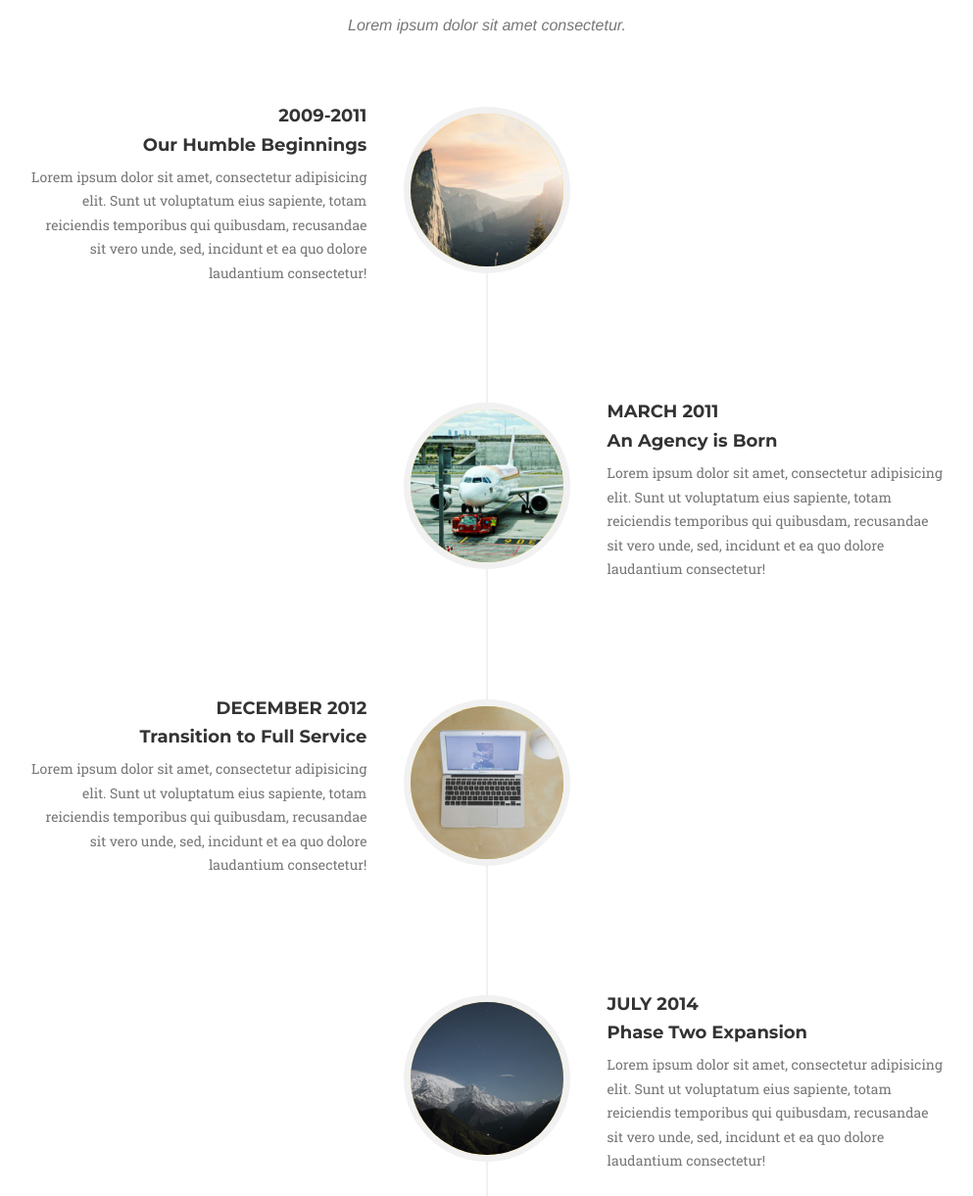
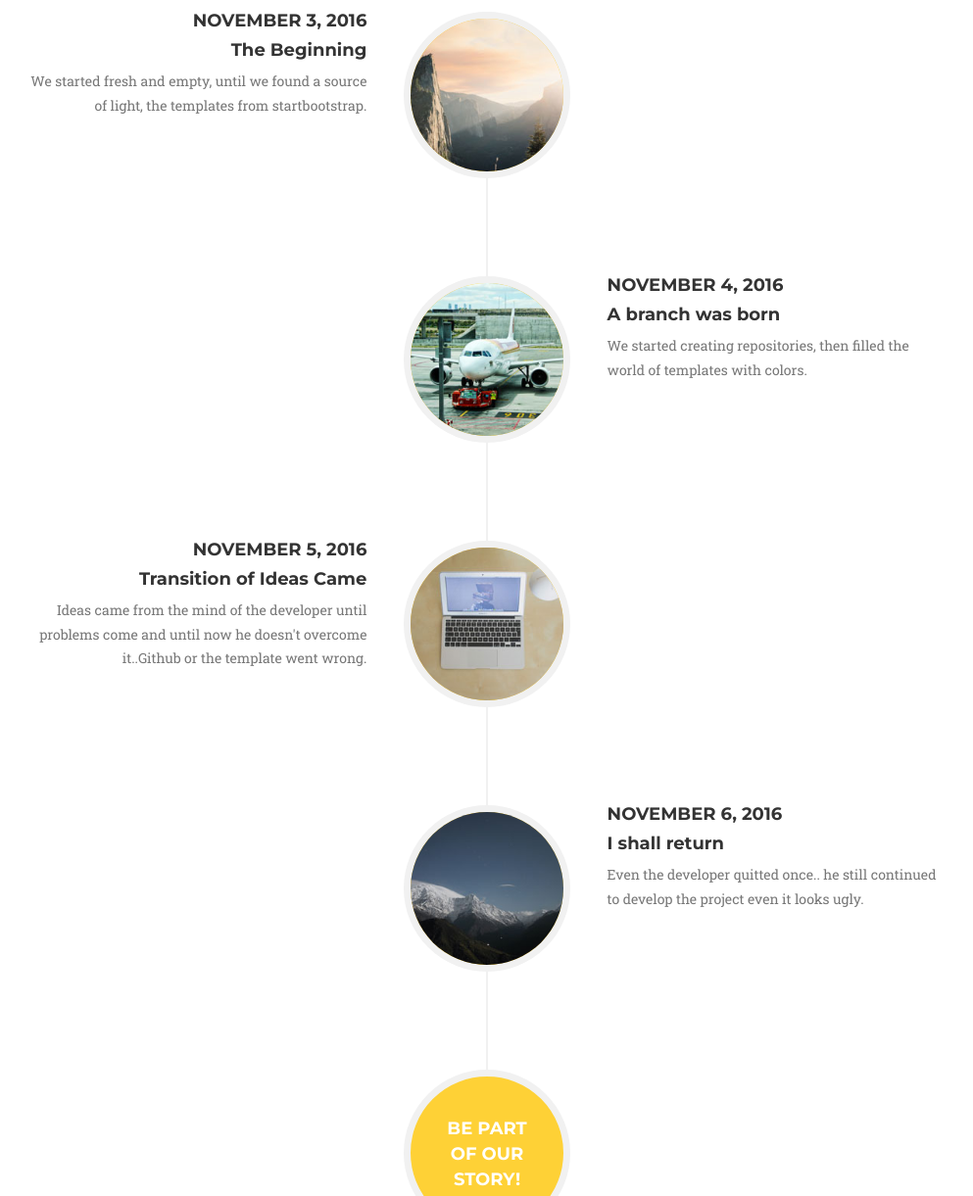
Before and after one commit to SherwinBayanin/bayaninonepage, a website: page index.html in a window 1280 px wide. Shown: the part 2143-3364 px from the top of the page at 98% size, without its empty margins (143-1136 px from the left). Drawn offline with nearby package versions, Linux system fonts and the light colour scheme; a web font is replaced by a local one.

Commit message:
Add files via upload

```diff
--- a/index.html
+++ b/index.html
@@ -178,7 +178,6 @@
             <div class="row">
                 <div class="col-lg-12 text-center">
                     <h2 class="section-heading">About</h2>
-                    <h3 class="section-subheading text-muted">Lorem ipsum dolor sit amet consectetur.</h3>
                 </div>
             </div>
             <div class="row">
@@ -190,11 +189,11 @@
                             </div>
                             <div class="timeline-panel">
                                 <div class="timeline-heading">
-                                    <h4>2009-2011</h4>
-                                    <h4 class="subheading">Our Humble Beginnings</h4>
+                                    <h4>November 3, 2016</h4>
+                                    <h4 class="subheading">The Beginning</h4>
                                 </div>
                                 <div class="timeline-body">
-                                    <p class="text-muted">Lorem ipsum dolor sit amet, consectetur adipisicing elit. Sunt ut voluptatum eius sapiente, totam reiciendis temporibus qui quibusdam, recusandae sit vero unde, sed, incidunt et ea quo dolore laudantium consectetur!</p>
+                                    <p class="text-muted">We started fresh and empty, until  we found a source of light, the templates from startbootstrap.</p>
                                 </div>
                             </div>
                         </li>
@@ -204,11 +203,11 @@
                             </div>
                             <div class="timeline-panel">
                                 <div class="timeline-heading">
-                                    <h4>March 2011</h4>
-                                    <h4 class="subheading">An Agency is Born</h4>
+                                    <h4>November 4, 2016</h4>
+                                    <h4 class="subheading">A branch was born </h4>
                                 </div>
                                 <div class="timeline-body">
-                                    <p class="text-muted">Lorem ipsum dolor sit amet, consectetur adipisicing elit. Sunt ut voluptatum eius sapiente, totam reiciendis temporibus qui quibusdam, recusandae sit vero unde, sed, incidunt et ea quo dolore laudantium consectetur!</p>
+                                    <p class="text-muted">We started creating repositories, then filled the world of templates with colors.</p>
                                 </div>
                             </div>
                         </li>
@@ -218,11 +217,11 @@
                             </div>
                             <div class="timeline-panel">
                                 <div class="timeline-heading">
-                                    <h4>December 2012</h4>
-                                    <h4 class="subheading">Transition to Full Service</h4>
+                                    <h4>November 5, 2016</h4>
+                                    <h4 class="subheading">Transition of Ideas Came</h4>
                                 </div>
                                 <div class="timeline-body">
-                                    <p class="text-muted">Lorem ipsum dolor sit amet, consectetur adipisicing elit. Sunt ut voluptatum eius sapiente, totam reiciendis temporibus qui quibusdam, recusandae sit vero unde, sed, incidunt et ea quo dolore laudantium consectetur!</p>
+                                    <p class="text-muted">Ideas came from the mind of the developer until problems come and until now he doesn't overcome it..Github or the template went wrong.</p>
                                 </div>
                             </div>
                         </li>
@@ -232,11 +231,11 @@
                             </div>
                             <div class="timeline-panel">
                                 <div class="timeline-heading">
-                                    <h4>July 2014</h4>
-                                    <h4 class="subheading">Phase Two Expansion</h4>
+                                    <h4>November 6, 2016</h4>
+                                    <h4 class="subheading">I shall return</h4>
                                 </div>
                                 <div class="timeline-body">
-                                    <p class="text-muted">Lorem ipsum dolor sit amet, consectetur adipisicing elit. Sunt ut voluptatum eius sapiente, totam reiciendis temporibus qui quibusdam, recusandae sit vero unde, sed, incidunt et ea quo dolore laudantium consectetur!</p>
+                                    <p class="text-muted">Even the developer quitted once..  he still continued to develop the project even it looks ugly.</p>
                                 </div>
                             </div>
                         </li>
@@ -258,16 +257,16 @@
         <div class="container">
             <div class="row">
                 <div class="col-lg-12 text-center">
-                    <h2 class="section-heading">Our Amazing Team</h2>
-                    <h3 class="section-subheading text-muted">Lorem ipsum dolor sit amet consectetur.</h3>
+                    <h2 class="section-heading">Our Team</h2>
+                    <h3 class="section-subheading text-muted">We've been together within 5 days.</h3>
                 </div>
             </div>
             <div class="row">
                 <div class="col-sm-4">
                     <div class="team-member">
                         <img src="img/team/1.jpg" class="img-responsive img-circle" alt="">
-                        <h4>Kay Garland</h4>
-                        <p class="text-muted">Lead Designer</p>
+                        <h4>Sherwin Bayanin</h4>
+                        <p class="text-muted">The Boss</p>
                         <ul class="list-inline social-buttons">
                             <li><a href="#"><i class="fa fa-twitter"></i></a>
                             </li>
@@ -282,7 +281,7 @@
                     <div class="team-member">
                         <img src="img/team/2.jpg" class="img-responsive img-circle" alt="">
                         <h4>Larry Parker</h4>
-                        <p class="text-muted">Lead Marketer</p>
+                        <p class="text-muted">Counter Guard</p>
                         <ul class="list-inline social-buttons">
                             <li><a href="#"><i class="fa fa-twitter"></i></a>
                             </li>
@@ -297,7 +296,7 @@
                     <div class="team-member">
                         <img src="img/team/3.jpg" class="img-responsive img-circle" alt="">
                         <h4>Diana Pertersen</h4>
-                        <p class="text-muted">Lead Developer</p>
+                        <p class="text-muted">Master Barber</p>
                         <ul class="list-inline social-buttons">
                             <li><a href="#"><i class="fa fa-twitter"></i></a>
                             </li>
```
